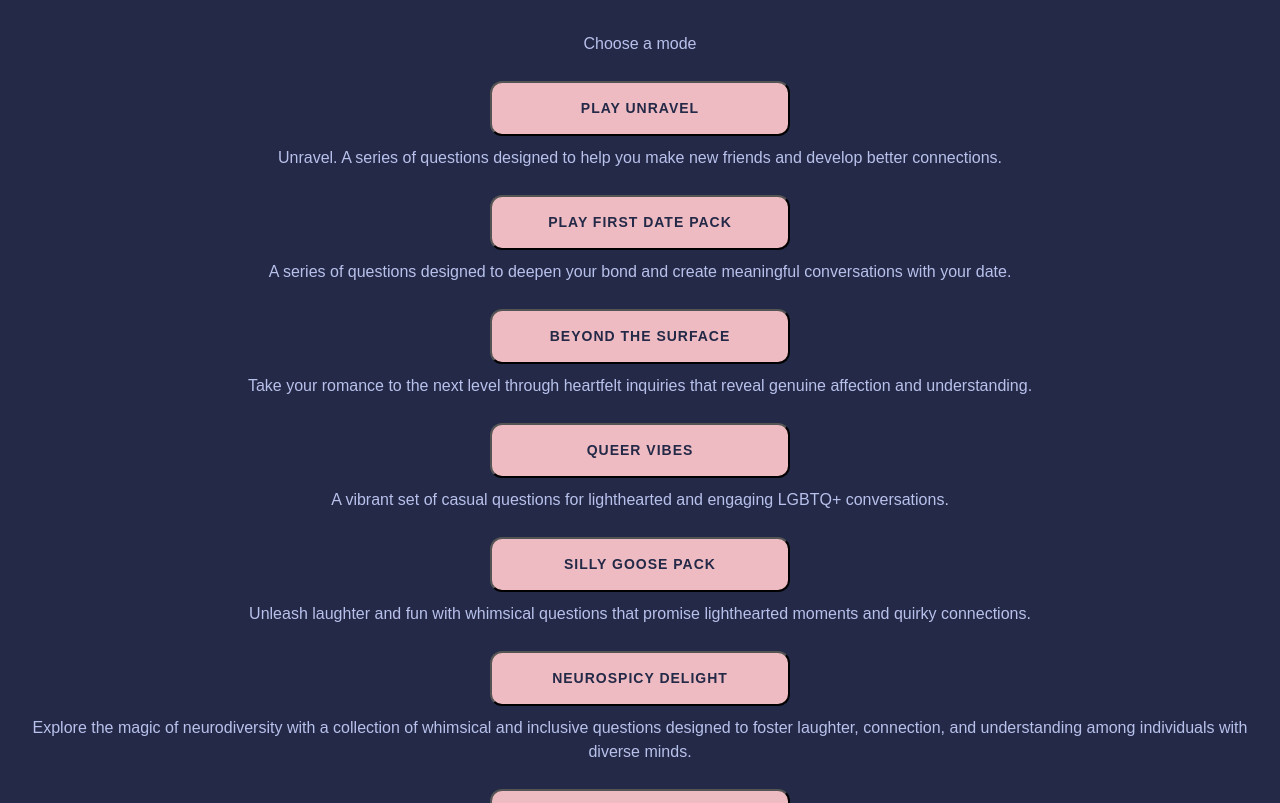
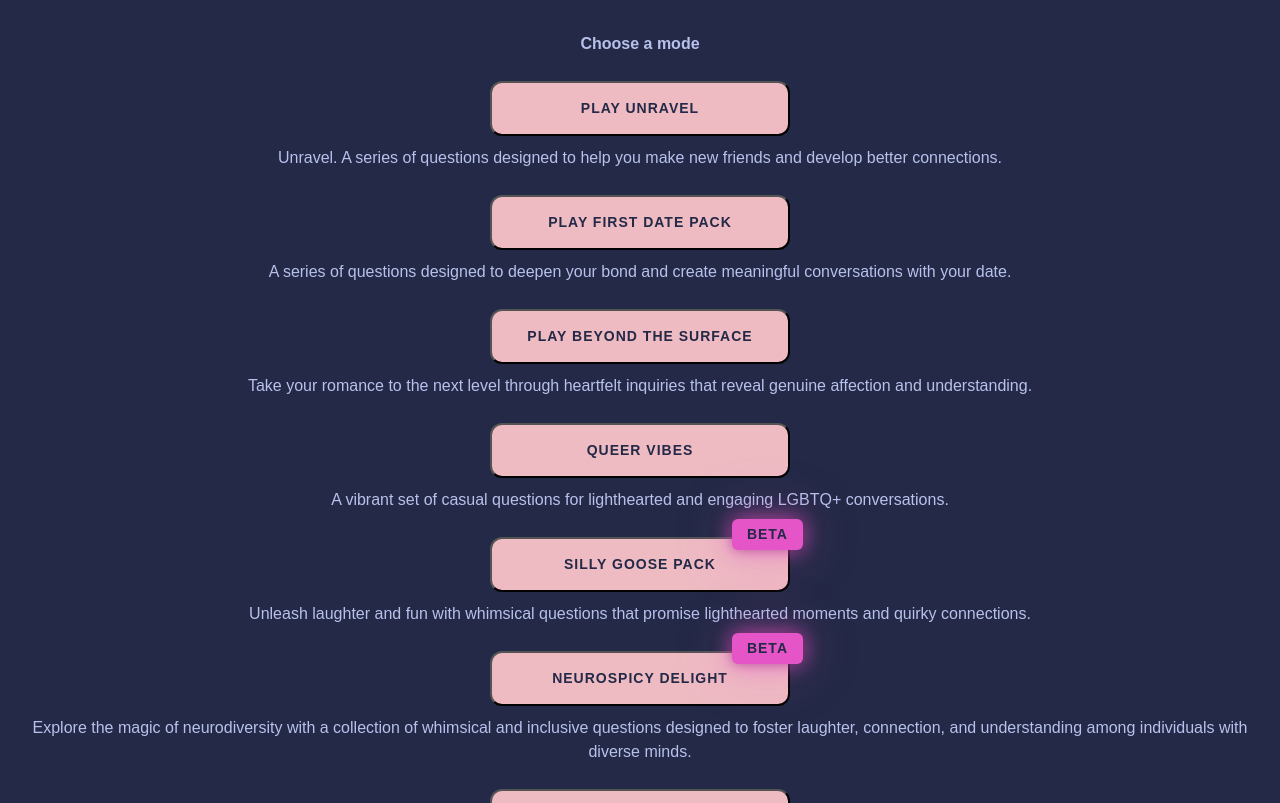
Before and after one commit to MrValraven/unravel, a React (Vite) app: page /questions in a window 1280 px wide. Shown: the top 803 px of the page. Built offline with nearby package versions, Linux system fonts and the light colour scheme.

Commit message:
refactored code, added beta tag and resume session feature support

```diff
--- a/src/pages/Questions/Questions.jsx
+++ b/src/pages/Questions/Questions.jsx
@@ -12,18 +12,81 @@ import neurospicy from '../../data/neurospicy.json';
 import queer from '../../data/queer.json';
 import nelaData from '../../data/nela.json';
 import hedonisticData from '../../data/hedonist.json';
+import QuestionsMode from "./components/QuestionsMode";
 
 const availableModes = [
   {
-    title: 'Unravel',
-    description: 'des'
-  }
+    title: 'Play Unravel',
+    description: 'Unravel. A series of questions designed to help you make new friends and develop better connections.',
+    data: questionsData,
+    tagType: ""
+  },
+  {
+    title: 'Play First Date pack',
+    description: ' A series of questions designed to deepen your bond and create meaningful conversations with your date.',
+    data: firstDateData,
+    tagType: ""
+  },
+  {
+    title: 'Play Beyond the Surface',
+    description: 'Take your romance to the next level through heartfelt inquiries that reveal genuine affection and understanding.',
+    data: advancedDating,
+    tagType: ""
+  },
+  {
+    title: 'Queer Vibes',
+    description: ' A vibrant set of casual questions for lighthearted and engaging LGBTQ+ conversations.',
+    data: queer,
+    tagType: ""
+  },
+  {
+    title: 'Silly Goose Pack',
+    description: 'Unleash laughter and fun with whimsical questions that promise lighthearted moments and quirky connections.',
+    data: silly,
+    tagType: "beta"
+  },
+  {
+    title: 'Neurospicy Delight',
+    description: ' Explore the magic of neurodiversity with a collection of whimsical and inclusive questions designed to foster laughter, connection, and understanding among individuals with diverse minds.',
+    data: neurospicy,
+    tagType: "beta"
+  },
+  {
+    title: 'Play Flames of Desire',
+    description: 'Experience intense connections with daring questions, igniting desires and deepening bonds.',
+    data: spicyData,
+    tagType: ""
+  },
+  {
+    title: 'Play Hedonistic Societies pack',
+    description: 'Dive into the world of hedonistic pleasures, where every conversation unveils provocative insights and shared indulgences deepen connections.',
+    data: hedonisticData,
+    tagType: "new"
+  },
+  {
+    title: 'Play Polyamorous Passions',
+    description: ' Embrace boundless love and explore the dynamics of polyamory in this captivating game mode.',
+    data: polyamoryData,
+    tagType: ""
+  },
+  {
+    title: 'Play Portuguese tunas pack',
+    description: ' A series of questions that highlight the academic spirit of each Tuna and the great moments and adventures that come from being part of one.',
+    data: tunasData,
+    tagType: ""
+  },
 ]
 
 const Questions = () => {
   const [questions, setQuestions] = useState([]);
   const [endOfQuestions, setEndOfQuestions] = useState(true);
   const [questionsCounter, setQuestionsCounter] = useState(0);
+  const [doesPreviousSessionExists, setDoesPreviousSessionExist] = useState(false);
+
+  const saveStateToLocalStorage = (mode, counter) => {
+    localStorage.setItem('mode', JSON.stringify(mode));
+    localStorage.setItem('questionsCounter', JSON.stringify(counter));
+  };
 
   const handleIncrement = () => {
     if (questionsCounter >= questions.length - 1) {
@@ -32,21 +95,41 @@ const Questions = () => {
     }
 
     setQuestionsCounter((previousValue) => {
-      return previousValue + 1;
+      const newCounterValue = previousValue + 1;
+      saveStateToLocalStorage(questions, newCounterValue);
+      return newCounterValue;
     });
   };
 
   const resetQuestions = () => {
     setEndOfQuestions(false);
     setQuestionsCounter(0);
+    saveStateToLocalStorage([], 0);
   };
 
   const switchToMode = (modeData) => {
     resetQuestions();
     setQuestions(modeData);
+    saveStateToLocalStorage(modeData, 0);
+  };
+
+  const resumeGame = () => {
+    const savedMode = JSON.parse(localStorage.getItem('mode'));
+    const savedCounter = JSON.parse(localStorage.getItem('questionsCounter'));
+
+    if (savedMode && typeof savedCounter === 'number') {
+      setQuestions(savedMode);
+      setQuestionsCounter(savedCounter);
+      setEndOfQuestions(savedCounter >= savedMode.length - 1);
+    }
   };
 
   useEffect(() => {
+    const savedMode = localStorage.getItem('mode');
+    const savedCounter = localStorage.getItem('questionsCounter');
+    console.log(savedMode)
+    console.log(questionsCounter)
+    setDoesPreviousSessionExist(savedMode !== null && savedCounter !== null)
     setQuestions(questionsData);
   }, []);
 
@@ -67,110 +150,21 @@ const Questions = () => {
           <p className="questionsDisplay" key={questionsCounter}>
             {questions[questionsCounter]}
           </p>
-          <button onClick={handleIncrement}>Next question</button>
+          <button onClick={handleIncrement}>{questionsCounter >= questions.length - 1 ? 'Explore other modes' : 'Next question'}</button>
         </div>
       ) : (
         <div className="modes">
-          <p>Choose a mode</p>
-          <div>
-            <button onClick={resetQuestions}>Play Unravel</button>
-            <p className="modeDescription">
-              Unravel. A series of questions designed to help you make new
-              friends and develop better connections.
-            </p>
-          </div>
-          <div>
-            <button onClick={() => switchToMode(firstDateData)}>
-              Play First Date pack
-            </button>
-            <p className="modeDescription">
-              A series of questions designed to deepen your bond and create
-              meaningful conversations with your date.
-            </p>
-          </div>
-          <div className="mode">
-            <button onClick={() => switchToMode(advancedDating)}>
-              Beyond the Surface
-            </button>
-            <p className="modeDescription">
-              Take your romance to the next level through heartfelt inquiries
-              that reveal genuine affection and understanding.
-            </p>
-          </div>
-          <div className="mode">
-            <button onClick={() => switchToMode(queer)}>
-              Queer Vibes
-            </button>
-            <p className="modeDescription">
-              A vibrant set of casual questions for lighthearted and engaging LGBTQ+ conversations.
-            </p>
-          </div>
-          <div className="mode">
-            <button onClick={() => switchToMode(silly)}>
-              Silly Goose Pack
-            </button>
-            <p className="modeDescription">
-              Unleash laughter and fun with whimsical questions that promise lighthearted moments and quirky connections.
-            </p>
-          </div>
-          <div className="mode">
-            <button onClick={() => switchToMode(neurospicy)}>
-              Neurospicy Delight
-            </button>
-            <p className="modeDescription">
-              Explore the magic of neurodiversity with a collection of whimsical and inclusive questions designed to foster laughter, connection, and understanding among individuals with diverse minds.
-            </p>
-          </div>
-          <div className="mode">
-            <button onClick={() => switchToMode(spicyData)}>
-              Play Flames of Desire
-            </button>
-            <p className="modeDescription">
-              Experience intense connections with daring questions, igniting
-              desires and deepening bonds.
-            </p>
-          </div>
-          <div className="mode">
-            <button onClick={() => switchToMode(hedonisticData)}>
-              Play Hedonistic Societies Pack
-              <div className="newModeTag">
-                <p>New</p>
-              </div>
-            </button>
-            <p className="modeDescription">
-              Dive into the world of hedonistic pleasures, where every conversation unveils provocative insights and shared indulgences deepen connections.
-            </p>
-          </div>
-          {/* <div className="mode">
-            <button onClick={() => switchToMode(nelaData)}>
-              Play Nela's Thought provoking questions
-              <div className="newModeTag">
-                <p>New</p>
-              </div>
-            </button>
-            <p className="modeDescription">
-              Expand your mind by discussing diverse topics with your friends over a plethora of questions created by Psychologist Nela Adamčíková
-            </p>
-          </div> */}
-          <div className="mode">
-            <button onClick={() => switchToMode(polyamoryData)}>
-              Play Polyamorous Passions
-            </button>
-            <p className="modeDescription">
-              Embrace boundless love and explore the dynamics of polyamory in
-              this captivating game mode.
-            </p>
-          </div>
-          <div className="mode">
-            <button onClick={() => switchToMode(tunasData)}>
-              Play Portuguese Tunas Edition
-            </button>
-            <p className="modeDescription">
-              A series of questions that highlight the academic spirit of each
-              Tuna and the great moments and adventures that come from being
-              part of one.
-            </p>
-          </div>
+          {doesPreviousSessionExists ?
+            <>
+              <h4>Resume your last session</h4>
+              <button onClick={resumeGame}>Resume session</button>
+            </> :
+            null
+          }
+          <h4>Choose a mode</h4>
+          {availableModes.map((mode) => (
+            <QuestionsMode switchToMode={switchToMode} key={mode.title} title={mode.title} description={mode.description} data={mode.data} tagType={mode.tagType} />
+          ))}
         </div>
       )}
     </div>
--- a/src/pages/Questions/components/QuestionsMode.jsx
+++ b/src/pages/Questions/components/QuestionsMode.jsx
@@ -1,17 +1,17 @@
 import React from 'react'
 import './styles.scss';
 
-const QuestionsMode = ({ title, description, data, isNew }) => {
+const QuestionsMode = ({ title, description, data, tagType, switchToMode }) => {
   return (
     <div className="mode">
       <button onClick={() => switchToMode(data)}>
-        {{ title }}
-        {isNew ? <div className="newModeTag">
-          <p>New</p>
+        {title}
+        {tagType ? <div className={`modeTag ${tagType === 'new' ? 'new' : 'beta'}`}>
+          <p>{tagType === 'new' ? 'New' : 'Beta'}</p>
         </div> : null}
       </button>
       <p className="modeDescription">
-        {{ description }}
+        {description}
       </p>
     </div>
   )
--- a/src/pages/Questions/styles.scss
+++ b/src/pages/Questions/styles.scss
@@ -53,19 +53,16 @@
     align-items: center;
 
     .mode {
-
       button {
         position: relative;
       }
 
-      .newModeTag {
+      .modeTag {
         position: absolute;
         right: -15px;
         top: -20px;
         padding: 5px 15px;
         border-radius: 6px;
-        background-color: rgb(255, 204, 29, 1);
-        box-shadow: 0 0 10px 0 rgba(0,0,0, 0.2), 0 0 20px 0 rgba(255, 204, 29, 0.9), 0 0 60px 1px rgba(255, 204, 29, 0.3);
 
         p {
           color: #232946;
@@ -73,8 +70,21 @@
           font-weight: bold;
         }
       }
+
+      .new {
+        background-color: rgb(255, 204, 29, 1);
+        box-shadow: 0 0 10px 0 rgba(0, 0, 0, 0.2),
+          0 0 20px 0 rgba(255, 204, 29, 0.9),
+          0 0 60px 1px rgba(255, 204, 29, 0.3);
+      }
+
+      .beta {
+        background-color: #e555c7;
+        box-shadow: 0 0 10px 0 rgba(0, 0, 0, 0.2),
+          0 0 20px 0 rgba(229, 85, 199, 0.9),
+          0 0 60px 1px rgba(229, 85, 199, 0.3);
+      }
     }
-
 
     div .modeDescription {
       margin-top: 10px;
```
